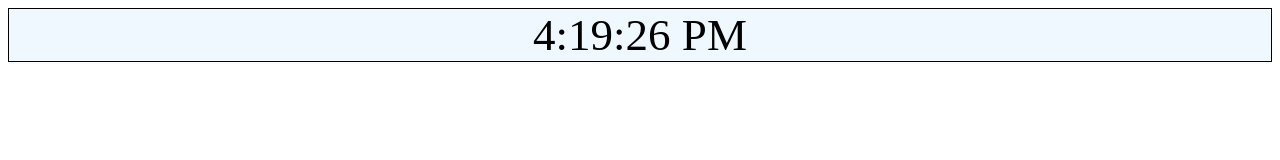
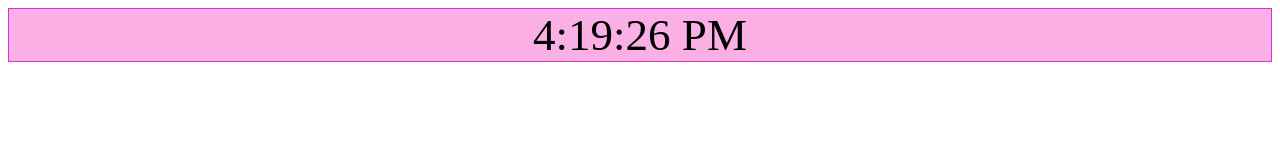
Before and after one commit to Gaurav-r-a-j/web-dev-Projects, a plain HTML site: page digital clock/clock.html in a window 1280 px wide. Drawn offline with Linux system fonts and the light colour scheme.

Commit message:
Updated  my digital clock design

```diff
--- a/clock/clock.html
+++ b/digital clock/clock.html
@@ -7,10 +7,10 @@
     <title>clock using javascript</title>
     <style>
         #clock{
-            background-color: aliceblue;
+            background-color: rgb(250, 176, 229);
             font-size: 45px;
             text-align: center;
-            border: 1px solid black;
+            border: 1px solid rgb(217, 48, 206);
         }
     </style>
 </head>
--- a/clock/clock.js
+++ b/digital clock/clock.js
@@ -1,4 +1,4 @@
-console.log('This is tutorial no.62 , making a clock');
+// console.log('This is tutorial no.62 , making a clock');
 
 function updateClock(){
     //Get the new date
@@ -8,6 +8,7 @@ function updateClock(){
     let currentHour = currentTime.getHours();
     let currentMinutes = currentTime.getMinutes();
     let currentSecond = currentTime.getSeconds();
+
 
     //pad 0 when only one digit
     currentHour = (currentHour<10?"0":'') + currentHour;
@@ -26,6 +27,7 @@ function updateClock(){
     //this is the time formtat to be shown on screen
     let currentTimeStr = currentHour + ":"+ currentMinutes + ":"+ currentSecond +" "+timeofDay;
 
+
     document.getElementById('clock').innerHTML = currentTimeStr;
 
 }
```
Also changed, not shown: 3 other files.
